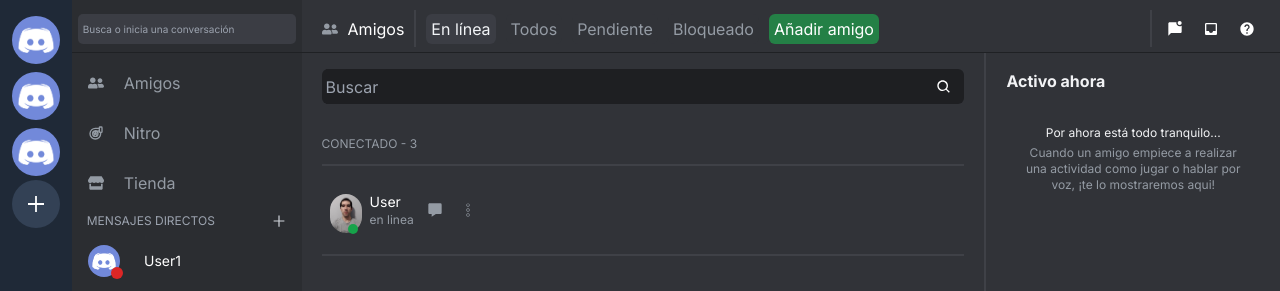
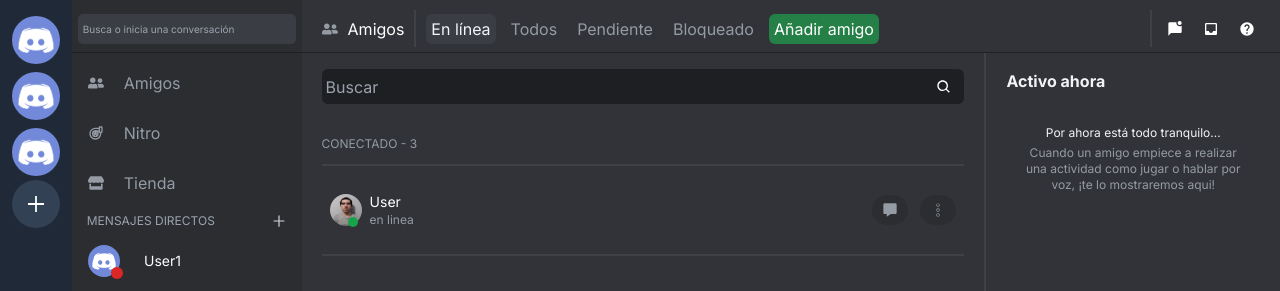
Before and after one commit to Lucho375/discord-clone, a Next.js app: page /friends in a window 1280 px wide. Shown: the top 291 px of the page. Built offline with nearby package versions, Linux system fonts and the light colour scheme.

Commit message:
adding navigation to ListItem component

```diff
--- a/app/(sharedLayout)/friends/NavBar/NavButton/navigationbutton.tsx
+++ b/app/(sharedLayout)/friends/NavBar/NavButton/navigationbutton.tsx
@@ -1,36 +1,25 @@
 'use client'
-import { INavButton } from './navbutton.interfaces';
+import { INavButton } from './navbutton.interfaces'
 
-const defaultStyle = [
-    "h-[30px]",
-    "flex",
-    "justify-center",
-    "items-center",
-    "rounded-md",
-    "px-[5px]",
-];
+const defaultStyle = ['h-[30px]', 'flex', 'justify-center', 'items-center', 'px-[5px]']
 
-const hover= "hover:bg-[#3b3d44] hover:text-[#f2f4f7]";
+const hover = 'hover:bg-[#3b3d44] hover:text-[#f2f4f7]'
 
+export default function NavButton(props: INavButton) {
+  function onClic() {
+    if (props.onClick) {
+      props.onClick(props.id)
+    }
+  }
 
-
-export default function NavButton(props:INavButton){
-    function onClic(){
-        if(props.onClick){
-            props.onClick(props.id);
-        }
-    }
-    const containerStyle = [
-        ...defaultStyle,
-        ...props?.className ?? []
-    ]
-
-    return(
-        <div className={`${containerStyle.join(" ")} ${props.hover ? hover : null}`}>
-            <button id={props.id} onClick={onClic}>{props.icon}{props.title}</button>
-        </div>
-    )
-
+  return (
+    <div className={`${defaultStyle.join(' ')} ${props?.className?.join(' ')} ${props.hover ? hover : null}`}>
+      <button id={props.id} onClick={onClic}>
+        {props.icon}
+        {props.title}
+      </button>
+    </div>
+  )
 }
 
 // className={props.class?.join(" ") ?? containerClass.join(" ")}
--- a/app/(sharedLayout)/friends/NavBar/ToolBar/toolbar.tsx
+++ b/app/(sharedLayout)/friends/NavBar/ToolBar/toolbar.tsx
@@ -2,34 +2,17 @@
 import NavButton from '../NavButton/navigationbutton'
 
 export default function ToolBar() {
+  const toolbarClass = ['flex', 'h-[100%]', 'justify-evenly', 'items-center', 'ml-auto', 'mr-[20px]', 'gap-[10px]']
 
-  const toolbarClass = [
-    "flex",
-    "h-[100%]",
-    "justify-evenly",
-    "items-center",
-    "ml-auto",
-    "mr-[20px]",
-    "gap-[10px]"
-  ];
+  const dividerClass = ['h-[80%]', 'border-[1px]', 'border-solid', 'border-[#3f4147]']
 
-  const dividerClass = [
-    "h-[80%]",
-    "border-[1px]",
-    "border-solid",
-    "border-[#3f4147]"
-];
-
-const buttonHoverClass=[
-  "hover:bg-[#3b3d44]",
-  "hover:text-[#f2f4f7]"
-];
+  const buttonHoverClass = ['hover:bg-[#3b3d44]', 'hover:text-[#f2f4f7]']
   return (
-    <section className={toolbarClass.join(" ")}>
-      <div className={dividerClass.join(" ")}></div>
-      <NavButton id="md" className={[...buttonHoverClass]} icon={<MdMarkChatUnread />} />
-      <NavButton id="be" className={[...buttonHoverClass]} icon={<MdInbox />} />
-      <NavButton id="hp" className={[...buttonHoverClass]} icon={<MdOutlineHelp />} />
+    <section className={toolbarClass.join(' ')}>
+      <div className={dividerClass.join(' ')}></div>
+      <NavButton id="md" className={[...buttonHoverClass, 'rounded-md']} icon={<MdMarkChatUnread />} />
+      <NavButton id="be" className={[...buttonHoverClass, 'rounded-md']} icon={<MdInbox />} />
+      <NavButton id="hp" className={[...buttonHoverClass, 'rounded-md']} icon={<MdOutlineHelp />} />
     </section>
   )
 }
--- a/app/(sharedLayout)/friends/NavBar/navbar.tsx
+++ b/app/(sharedLayout)/friends/NavBar/navbar.tsx
@@ -29,29 +29,29 @@
     {
       title: 'En línea',
       id: 'screen-1',
-      className: ['bg-[#313338]', 'text-[#949ba4]', ...buttonHoverClass, ...focusClass]
+      className: ['bg-[#313338]', 'text-[#949ba4]', 'rounded-md', ...buttonHoverClass, ...focusClass]
     },
     {
       title: 'Todos',
       id: 'screen-2',
-      className: ['bg-[#313338]', 'text-[#949ba4]', ...buttonHoverClass]
+      className: ['bg-[#313338]', 'text-[#949ba4]', 'rounded-md', ...buttonHoverClass]
     },
     {
       title: 'Pendiente',
       id: 'screen-3',
-      className: ['bg-[#313338]', 'text-[#949ba4]', ...buttonHoverClass]
+      className: ['bg-[#313338]', 'text-[#949ba4]', 'rounded-md', ...buttonHoverClass]
     },
     {
       title: 'Bloqueado',
       id: 'screen-4',
-      className: ['bg-[#313338]', 'text-[#949ba4]', ...buttonHoverClass]
+      className: ['bg-[#313338]', 'text-[#949ba4]', 'rounded-md', ...buttonHoverClass]
     }
   ]
 
   const friendBtn = {
     title: 'Añadir amigo',
     id: 'screen-5',
-    class: ['bg-[#248046]', 'text-white']
+    class: ['bg-[#248046]', 'text-white', 'rounded-md']
   }
 
   function selectedScreen(screen: string) {
--- a/app/(sharedLayout)/friends/screens/online/ListItem.tsx
+++ b/app/(sharedLayout)/friends/screens/online/ListItem.tsx
@@ -1,42 +1,68 @@
-import Image, { StaticImageData } from "next/image";
-//import icon from "/public/icon.png"
-import { useState } from "react";
-import { BiSolidMessage } from 'react-icons/bi';
-import { CiMenuKebab } from 'react-icons/ci';
-import NavButton from "../../NavBar/NavButton/navigationbutton";
-interface IListItemProps{
-    status?: "en linea" | "ausente" | "no molestar" | "invisible";
-    icon?:string | StaticImageData;
+'use client'
+
+import { useState } from 'react'
+import { BiSolidMessage } from 'react-icons/bi'
+import { CiMenuKebab } from 'react-icons/ci'
+import NavButton from '../../NavBar/NavButton/navigationbutton'
+import { useRouter } from 'next/navigation'
+interface IListItemProps {
+  status?: 'en linea' | 'ausente' | 'no molestar' | 'invisible'
+  icon?: string
+  uid?: string
 }
 
-const ListItem = ({status="invisible",icon=""}:IListItemProps)=>{
-        const [userState,setUserState] = useState(status);
+const ListItem = ({ status = 'invisible', icon = '', uid = '' }: IListItemProps) => {
+  const [userState, setUserState] = useState(status)
+  const router = useRouter()
 
-    const states:{[key:string]:string}={
-        "invisible":"bg-[#313338c7]",
-        "no molestar":"bg-red-600",
-        "en linea":"bg-green-600",
-        "ausente":"bg-yellow-600"
+  const states: { [key: string]: string } = {
+    invisible: 'bg-[#313338c7]',
+    'no molestar': 'bg-red-600',
+    'en linea': 'bg-green-600',
+    ausente: 'bg-yellow-600'
   }
 
-    return(
-        <div className="h-16 w-[100%] hover:bg-[#3b3d44] rounded-md flex gap-2 justify-start items-center px-2" >
+  function navigateTo() {
+    router.push(`/messages/${uid}`)
+  }
+
+  return (
+    <div
+      className="h-16 w-[100%] hover:bg-[#3b3d44] rounded-md flex gap-2 justify-start items-center px-2 cursor-pointer"
+      onClick={navigateTo}
+    >
       <div className=" w-8 h-8">
-                <Image className="rounded-full" src={icon} style={{width:"auto",height:"auto",maxWidth:"32px"}} alt="User image" objectFit="cover"/>
+        <img src={icon} alt="User image" className="rounded-full w-8 h-8" />
         <div className={`relative w-[10px] h-[10px] left-[18px] bottom-[9px] rounded-full ${states[userState]}`}></div>
       </div>
       <div className="">
         <p className="text-sm">User</p>
         <p className="text-[#949ba4] text-xs">{userState}</p>
       </div>
-            <div className="h-full flex justify-center items-center text-[#949ba4] gap-3">
-                <NavButton id="message" icon={<BiSolidMessage  />} hover={true} />
-                <CiMenuKebab />
+      <div className="h-full flex justify-center items-center text-[#949ba4] gap-3 ml-auto">
+        <NavButton
+          id="message"
+          icon={<BiSolidMessage />}
+          className={['bg-[#2b2d31] rounded-full hover:text-[#f2f4f7] w-9 h-9']}
+        />
+        <NavButton
+          id="menu"
+          icon={<CiMenuKebab />}
+          className={['bg-[#2b2d31] rounded-full hover:text-[#f2f4f7] w-9 h-9']}
+        />
       </div>
     </div>
   )
 }
 
-export default ListItem;
+export default ListItem
 
 //<Image className="rounded-full" src={icon} style={{width:"auto",height:"auto",maxWidth:"32px"}} alt="User image" objectFit="cover"/>
+
+/*
+
+<div className=" w-8 h-8">
+                <Image className="rounded-full" src={icon} style={{width:"auto",height:"auto",maxWidth:"32px"}} alt="User image" objectFit="cover"/>
+                <div className={`relative w-[10px] h-[10px] left-[18px] bottom-[9px] rounded-full ${states[userState]}`}></div>
+            </div>
+            */
--- a/app/(sharedLayout)/friends/screens/online/onlineScreen.tsx
+++ b/app/(sharedLayout)/friends/screens/online/onlineScreen.tsx
@@ -1,19 +1,21 @@
-import Divider from "@/app/ui/Divider"
-import Input from "@/app/ui/Input"
+import Divider from '@/app/ui/Divider'
+import Input from '@/app/ui/Input'
 import { BiSearch } from 'react-icons/bi'
-import ListItem from "./ListItem"
+import ListItem from './ListItem'
 import perfil from '/public/giovi-perfil.jpg'
 
-export default function OnlineScreen(){
-
-    return(
+export default function OnlineScreen() {
+  return (
     <div className="w-[100%] h-[100%] flex justify-start items-start">
       <section className="flex flex-col justify-start items-start w-[70%] h-[100%] px-5 border-r-2 border-solid border-[#3f4147] pt-4">
-            <Input className={["w-[100%]","h-[35px]","bg-[#1e1f22]","active: border-none","rounded-md","px-1"]} icon={<BiSearch />}/>
+        <Input
+          className={['w-[100%]', 'h-[35px]', 'bg-[#1e1f22]', 'active: border-none', 'rounded-md', 'px-1']}
+          icon={<BiSearch />}
+        />
         <h6 className="text-[#949ba4] pt-8 text-xs">CONECTADO - 3</h6>
-            <Divider orientation="h"/>
-            <ListItem status="en linea" icon={perfil}/>
-            <Divider orientation="h"/>
+        <Divider orientation="h" />
+        <ListItem status="en linea" icon={perfil.src} uid="u-45623" />
+        <Divider orientation="h" />
       </section>
       <section className=" h-[100%] px-5 pt-4 w-[30%]">
         <h3 className="text-[#f2f3f5] font-bold self-start mb-4">Activo ahora</h3>
@@ -24,7 +26,6 @@
           </p>
         </div>
       </section>
-
     </div>
   )
 }
```
Also changed, not shown: app/(sharedLayout)/friends/page.tsx (+11 -11 lines). Lines whose indentation alone changed are shown as unchanged.
